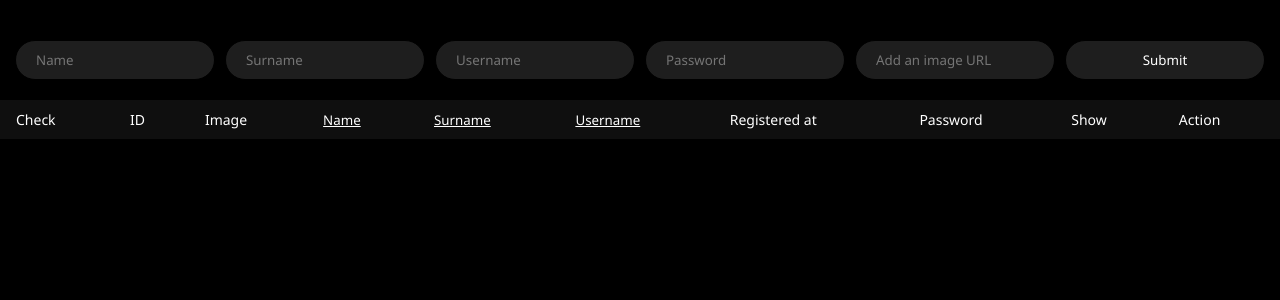
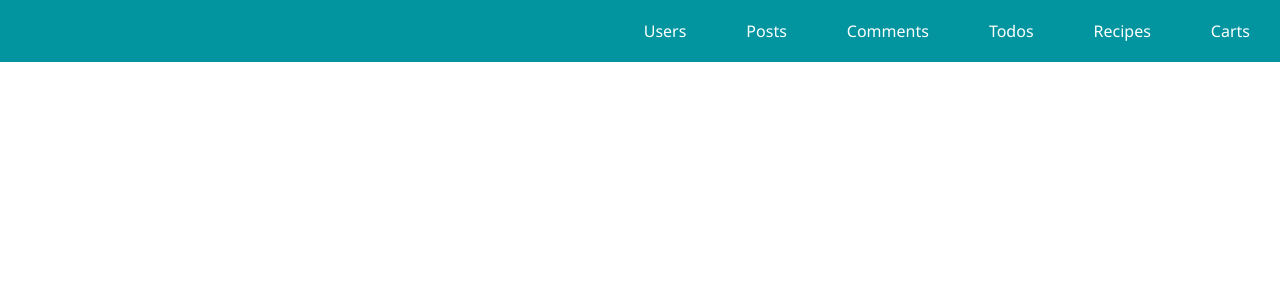
Before and after one commit to VaheM27/react_ujexner, a React (Create React App) app: page / in a window 1280 px wide. Shown: the top 300 px of the page. Built offline with nearby package versions, Linux system fonts and the light colour scheme.

Commit message:
Lesson 11 without css

```diff
--- a/package.json
+++ b/package.json
@@ -6,6 +6,7 @@
     "@testing-library/jest-dom": "^5.17.0",
     "@testing-library/react": "^13.4.0",
     "@testing-library/user-event": "^13.5.0",
+    "axios": "^1.7.7",
     "react": "^18.3.1",
     "react-dom": "^18.3.1",
     "react-scripts": "5.0.1",
--- /dev/null
+++ b/src/Lesson11/App.jsx
@@ -0,0 +1,34 @@
+import { useEffect, useState } from "react";
+import Navbar from "./components/Navbar/Navbar";
+
+import "./App.scss";
+import Body from "./components/Body/Body";
+const App = () => {
+  const [url, setUrl] = useState("");
+  const [data, setData] = useState([]);
+  const [dataName, setDataName] = useState([]);
+
+  useEffect(() => {
+    if (url !== "") {
+      fetch(url)
+        .then((res) => res.json())
+        .then((res) => setData(res[dataName]));
+    }
+  }, [url]);
+
+  const changeUrl = (nextUrl, newName) => {
+    setUrl(nextUrl);
+    setDataName(newName);
+  };
+
+  console.log(data);
+
+  return (
+    <div>
+      <Navbar changeUrl={changeUrl} />
+      <Body dataName={dataName} data={data} />
+    </div>
+  );
+};
+
+export default App;
--- /dev/null
+++ b/src/Lesson11/App.scss
@@ -0,0 +1,25 @@
+* {
+  margin: 0;
+  padding: 0;
+  box-sizing: border-box;
+  font-family: "Segoe UI", Tahoma, Geneva, Verdana, sans-serif;
+}
+
+.container {
+  max-width: 1340px;
+  margin: auto;
+}
+
+a {
+  text-decoration: none;
+}
+
+ul,
+ol {
+  list-style: none;
+}
+
+img {
+  max-width: 100%;
+  object-fit: cover;
+}
--- /dev/null
+++ b/src/Lesson11/components/Body/Body.jsx
@@ -0,0 +1,91 @@
+const Body = ({ dataName, data }) => {
+  const boxes = (dataName, obj) => {
+    switch (dataName) {
+      case "users":
+        return (
+          <tr key={obj.id} className="box">
+            <td>{obj.firstName}</td>
+            <td>{obj.lastName}</td>
+            <td>{obj.birthdate}</td>
+            <td>{obj.age}</td>
+            <td>
+              {obj.address?.address}, {obj.address?.postalCode},{" "}
+              {obj.address?.city}
+            </td>
+            <td>{obj.gender}</td>
+            <td>{obj.phone}</td>
+            <td>Email: {obj.email}</td>
+          </tr>
+        );
+      case "posts":
+        return (
+          <tr key={obj.id} className="box">
+            <td>{obj.title}</td>
+            <td>{obj.body}</td>
+            <td>{obj.reactions?.likes}</td>
+            <td>{obj.reactions?.dislikes}</td>
+            <td>{obj.views}</td>
+          </tr>
+        );
+      case "comments":
+        return (
+          <tr key={obj.id} className="box">
+            <td>{obj.body}</td>
+            <td>By: {obj.user?.username}</td>
+            <td>{obj.likes}</td>
+          </tr>
+        );
+      case "todos":
+        return (
+          <tr key={obj.id} className="box">
+            <td>
+              <input
+                type="checkbox"
+                checked={obj.completed}
+                disabled={obj.completed}
+              />
+            </td>
+            <td>{obj.todo}</td>
+            <td>{obj.userId}</td>
+          </tr>
+        );
+      case "recipes":
+        return (
+          <tr key={obj.id} className="box">
+            <td>{obj.name}</td>
+            <td>
+              <img src={obj.image} alt={obj.name} />
+            </td>
+            <td>{obj.ingredients?.join(", ")}</td>
+            <td>{obj.instructions?.join(" ")}</td>
+          </tr>
+        );
+      case "carts":
+        return obj.products?.map((product) => {
+          return (
+            <tr key={product.id} className="box">
+              <td>{product.title}</td>
+              <td>
+                <img src={product.thumbnail} alt={product.title} />
+              </td>
+              <td>Price: {product.price}</td>
+            </tr>
+          );
+        });
+      default:
+        return (
+          <tr key={obj.id} className="box">
+            <td>Data not recognized</td>
+          </tr>
+        );
+    }
+  };
+
+  return (
+    <table className="body">
+      <tbody>{data.map((obj) => boxes(dataName, obj))}</tbody>
+    </table>
+  );
+};
+
+export default Body;
--- /dev/null
+++ b/src/Lesson11/components/Navbar/Navbar.jsx
@@ -0,0 +1,25 @@
+import { url } from "../constants/dataUrl";
+
+import "./Navbar.scss";
+
+const Navbar = ({ changeUrl }) => {
+  return (
+    <nav className="Navbar">
+      <div className="container navcontainer">
+        <ul>
+          {url.map((link, index) => {
+            return (
+              <li key={index}>
+                <button onClick={() => changeUrl(link.url, link.name)}>
+                  {link.name}
+                </button>
+              </li>
+            );
+          })}
+        </ul>
+      </div>
+    </nav>
+  );
+};
+
+export default Navbar;
--- /dev/null
+++ b/src/Lesson11/components/Navbar/Navbar.scss
@@ -0,0 +1,39 @@
+nav {
+  background: rgb(2, 149, 160);
+
+  .navcontainer {
+    display: flex;
+    justify-content: flex-end;
+
+    ul {
+      display: flex;
+
+      button {
+        position: relative;
+        border: none;
+        background: none;
+        color: #fff;
+        padding: 20px 30px;
+        text-transform: capitalize;
+        font-size: 16px;
+        cursor: pointer;
+        transition: 0.3s ease;
+
+        &::after {
+          content: "";
+          position: absolute;
+          height: 2px;
+          width: 0;
+          bottom: 0;
+          left: 0;
+          background: #fff;
+          transition: 0.3s ease;
+        }
+
+        &:hover::after {
+          width: 100%;
+        }
+      }
+    }
+  }
+}
--- /dev/null
+++ b/src/Lesson11/components/constants/dataUrl.js
@@ -0,0 +1,26 @@
+export const url = [
+  {
+    url: "https://dummyjson.com/users",
+    name: "users",
+  },
+  {
+    url: "https://dummyjson.com/posts",
+    name: "posts",
+  },
+  {
+    url: "https://dummyjson.com/comments",
+    name: "comments",
+  },
+  {
+    url: "https://dummyjson.com/todos",
+    name: "todos",
+  },
+  {
+    url: "https://dummyjson.com/recipes",
+    name: "recipes",
+  },
+  {
+    url: "https://dummyjson.com/carts",
+    name: "carts",
+  },
+];
--- a/src/index.js
+++ b/src/index.js
@@ -1,6 +1,6 @@
 import React from "react";
 import ReactDOM from "react-dom/client";
-import App from "./Lesson10/App";
+import App from "./Lesson11/App";
 
 const root = ReactDOM.createRoot(document.getElementById("root"));
 root.render(<App />);
```
Also changed, not shown: src/Lesson11/components/Body/Body.scss (added), 1 other file (tests, documents, lock files or other folders).
